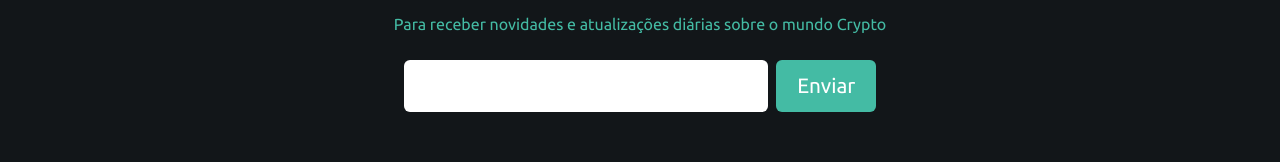
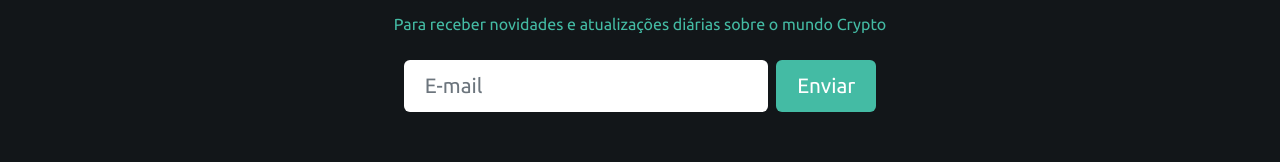
Before and after one commit to IsaacLouzeiro/preco-criptomoedas, a Vue app: page / in a window 1280 px wide. Shown: the part 1781-1943 px from the top of the page. Built offline with nearby package versions, Linux system fonts and the light colour scheme.

Commit message:
inserindo placeholder no input e arrumando titulo

```diff
--- a/public/index.html
+++ b/public/index.html
@@ -5,7 +5,7 @@
         <meta http-equiv="X-UA-Compatible" content="IE=edge">
         <meta name="viewport" content="width=device-width,initial-scale=1.0">
         <link rel="icon" href="<%= BASE_URL %>favicon.ico">
-        <title><%= htmlWebpackPlugin.options.title %></title>
+        <title>CriptoMoeda - Saiba o valor sua Cripto favorita</title>
 
         <!-- Bootstrap 5.2.0 -->
         <link href="https://cdn.jsdelivr.net/npm/bootstrap@5.2.0-beta1/dist/css/bootstrap.min.css" rel="stylesheet" integrity="sha384-0evHe/X+R7YkIZDRvuzKMRqM+OrBnVFBL6DOitfPri4tjfHxaWutUpFmBp4vmVor" crossorigin="anonymous">
@@ -15,7 +15,7 @@
     </head>
     <body>
         <noscript>
-            <strong>We're sorry but <%= htmlWebpackPlugin.options.title %> doesn't work properly without JavaScript enabled. Please enable it to continue.</strong>
+            <strong>Habilite o JavaScript para acessar esta página. Não se preocupe, não mineiramos Bitcoin com JavaScript 😀.</strong>
         </noscript>
         <div id="app"></div>
         <!-- built files will be auto injected -->
--- a/src/components/SecaoNewsletter.vue
+++ b/src/components/SecaoNewsletter.vue
@@ -6,7 +6,7 @@
             <form class="d-flex align-items-center justify-content-center">
                 <div>
                     <label for="inputEmail" class="form-label  position-absolute">Endereco de email</label>
-                    <input type="email" class="form-control border-dark" id="inputEmail">
+                    <input type="email" class="form-control border-dark" id="inputEmail" placeholder="E-mail">
                 </div>
                 <button type="submit" class="btn btn-primary ms-2" @click.prevent="">Enviar</button>
             </form>
```
